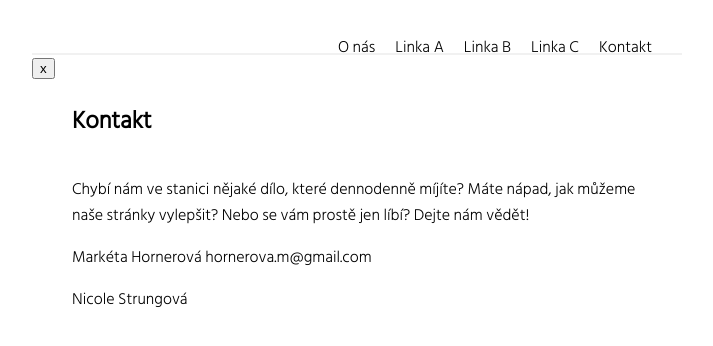
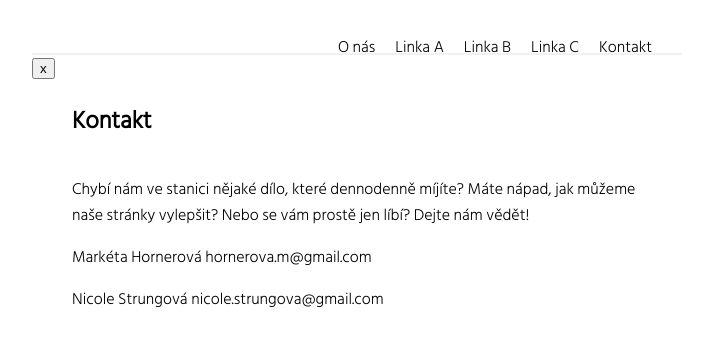
Before and after one commit to hrafil/UMetra_next.js, a Next.js app: page /contact in a window 1280 px wide. Shown: the top 346 px of the page, without its empty margins (283-996 px from the left). Built offline with nearby package versions, Linux system fonts and the light colour scheme.

Commit message:
kontakt, úprava BM links.

```diff
--- a/pages/contact.js
+++ b/pages/contact.js
@@ -20,7 +20,12 @@ const Contact = () => {
           </p>
         </div>
         <div>
-          <p>Nicole Strungová</p>
+          <p>
+            Nicole Strungová{' '}
+            <Link href="mailto:nicole.strungova@gmail.com">
+              nicole.strungova@gmail.com
+            </Link>
+          </p>
         </div>
       </div>
     </div>
```
